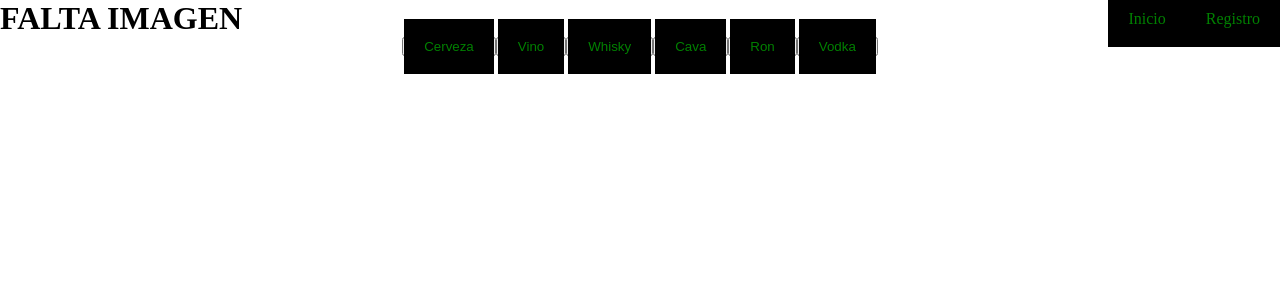
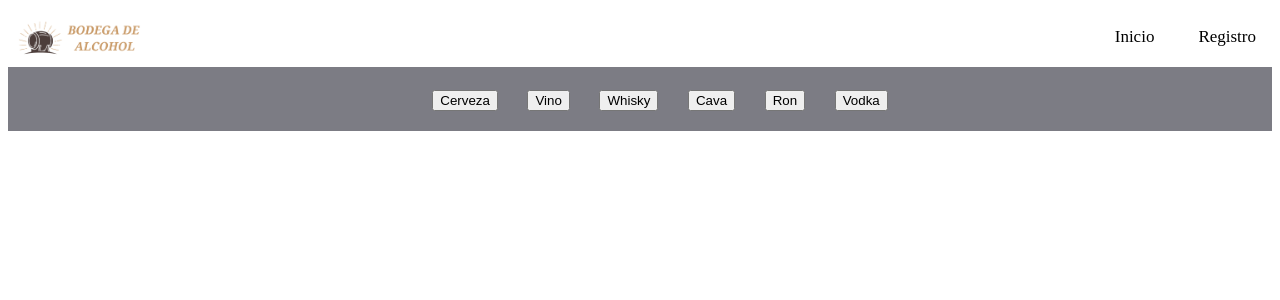
Before and after one commit to gaspar44/tdiw, a PHP site: page / in a window 1280 px wide. Shown: the top 300 px of the page. Run offline with PHP 8.4, Linux system fonts and the light colour scheme; data comes from the database, SQL or seed files in the repository; both versions use the stored data as it was after the commit.

Commit message:
Preparado antes de hacer el merge

```diff
--- a/index.php
+++ b/index.php
@@ -16,6 +16,12 @@ switch ($http_action) {
         $productID = $_GET["product_id"] ?? null;
         require_once __DIR__ . '/controller/Products_Info.php';
         break;
+    case 'login':
+        require_once __DIR__ . '/controller/iniciarSesion.php';
+        break;
+    case 'userRegister':
+        require_once __DIR__ . '/controller/RegistroUsuario.php';
+        break;
     default :
         break;
 }
--- a/view/base.php
+++ b/view/base.php
@@ -3,19 +3,21 @@
 <head>
     <title>Bodega de alcohol</title>
     <meta charset="UTF-8">
-    <link rel="stylesheet" href="/view/resources/styles/menu.css">
+    <link rel="stylesheet" href="/view/resources/styles/topNav.css">
     <link rel="stylesheet" href="/view/resources/styles/commonButtons.css">
     <link rel="stylesheet" href="/view/resources/styles/drinkInfo.css">
     <link rel="stylesheet" href="/view/resources/styles/registroLogin.css">
+    <link rel="stylesheet" href="/view/resources/styles/imagen.css">
     <script src="/js/jquery-3.5.1.js"></script>
     <script src="/js/functions.js"></script>
 </head>
 
 <body>
 
-<h1>FALTA IMAGEN</h1>
+
 <?php
-include 'menu_categories.php'
+include 'menu.php';
+include 'menu_categories.php';
 ?>
 <div id="content">
 
--- a/view/menu.php
+++ b/view/menu.php
@@ -1,29 +1,8 @@
-<!DOCTYPE html>
-<html>
-<head>
-    <title>Bodega de alcohol</title>
-    <meta charset="UTF-8">
-    <link rel="stylesheet" href="/view/resources/styles/menu.css">
-    <script src="/js/jquery-3.5.1.js"></script>
-    <script src="/js/functions.js"></script>
-</head>
-
-<body>
-
-<h1>FALTA IMAGEN</h1>
-<nav>
-    <div id="productIndex">
-
-        <div class="userSession">
-            <a href="/view/IniciarSesion.html">Inicio</a><a href="/view/RegistroUsuario.html">Registro</a>
-        </div>
-        <?php
-        include 'menu_categories.php'
-        ?>
-
+<div class="topNav">
+    <div class="logo">
+        <img src="/view/resources/pictures/logo.PNG"></img>
     </div>
-</nav>
-<br>
-<br>
-</body>
-</html>
+    <div class="userSession">
+        <a href="/view/IniciarSesion.html">Inicio</a><a href="view/RegistroUsuario.html">Registro</a>
+    </div>
+</div>
--- a/view/menu_categories.php
+++ b/view/menu_categories.php
@@ -1,14 +1,10 @@
 <nav>
     <div id="productIndex">
-
-        <div class="userSession">
-            <a href="/view/IniciarSesion.html">Inicio</a><a href="/view/RegistroUsuario.html">Registro</a>
-        </div>
         <ul class="navigationMenu">
             <?php foreach ($categories as $category) : ?>
                 <li>
                     <button>
-                        <a class="category_nav" data-httpMethod=GET
+                        <a class="category_nav" data-httpMethod="GET"
                            data-value="async=true&action=listProduct&category_id=<?php echo $category['id'] ?>">
                             <?php echo $category['nombre'] ?>
                         </a>
--- /dev/null
+++ b/view/resources/styles/imagen.css
@@ -0,0 +1,26 @@
+.categories a img{
+    width: 200px;
+    height: 100px;
+}
+
+.products a img{
+    width: auto;
+    height: 300px;
+}
+
+.logo img{
+    width: auto;
+    height: 50px;
+}
+
+.categoria {
+    overflow: hidden;
+}
+
+.categoria a img {
+    transition: all 0.25s;
+}
+
+.categoria a img:hover{
+    transform: scale(1.2);
+}
--- a/view/resources/styles/registroLogin.css
+++ b/view/resources/styles/registroLogin.css
@@ -1,6 +1,4 @@
 * {
-    margin: 0;
-    padding: 0;
     box-sizing: border-box;
 }
 
--- /dev/null
+++ b/view/resources/styles/topNav.css
@@ -0,0 +1,84 @@
+.topNav{
+    background-color: white;
+    width: 100%;
+    padding-top: 5px;
+}
+
+
+
+.userSession a{
+    height: 100%;
+    display: inline-block;
+    text-align: center;
+    padding: 14px 16px;
+    text-decoration: none;
+    font-size: 17px;
+    color: black;
+}
+
+.userSession a:hover{
+    background-color: #ece4dc;
+}
+
+.navigationMenu li a:hover{
+    background-color: #c7c7c7;
+}
+
+.userSession a:first-of-type {
+    margin-right: 12px;
+}
+
+#productIndex{
+    background-color: #7c7c84;
+    font-size: 20px;
+    color: white;
+    font-family: fantasy;
+}
+
+.logo, .userSession {
+    display: inline-block;
+}
+
+.userSession {
+    float: right;
+}
+
+#productIndex {
+    text-align: center;
+}
+
+ul.navigationMenu {
+    list-style-type: none;
+    margin-top: 0px;
+    margin-bottom: 16px;
+}
+
+ul.navigationMenu li {
+    display: inline-block;
+    margin-left: 12px;
+    margin-right: 12px;
+    margin-top: 20px;
+    margin-bottom: 20px;
+
+}
+
+
+.categories {
+    text-align:center;
+}
+
+.categoria {
+    position: relative;
+    display: inline-block;
+}
+
+.categoria p {
+    padding: 8px;
+    position: absolute;
+    right: 0;
+    bottom: 0;
+    margin-top: 0px;
+    margin-bottom: 0px;
+    background-color: white;
+    opacity: 0.9;
+}
```
Also changed, not shown: sqlScripts/tdiwb8.sql (+27 -18 lines), view/resources/pictures/logo.PNG (added).
